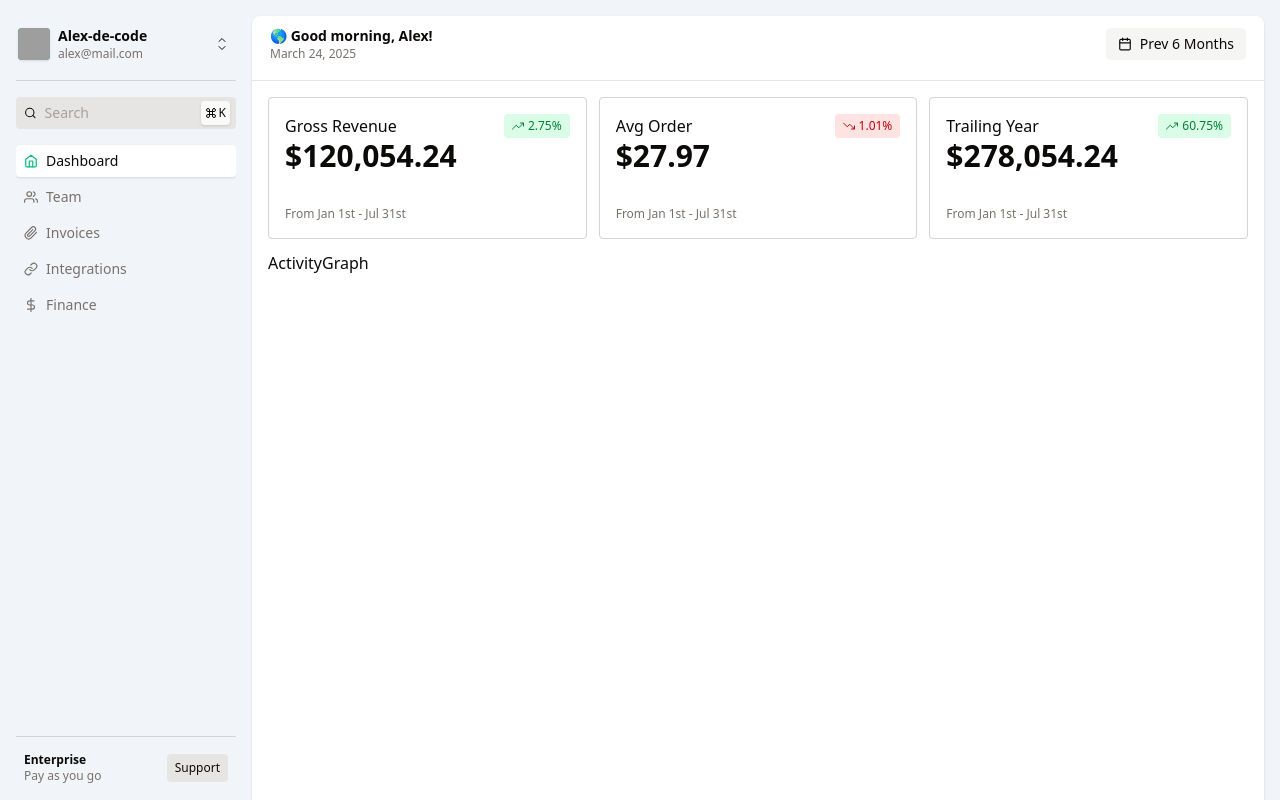
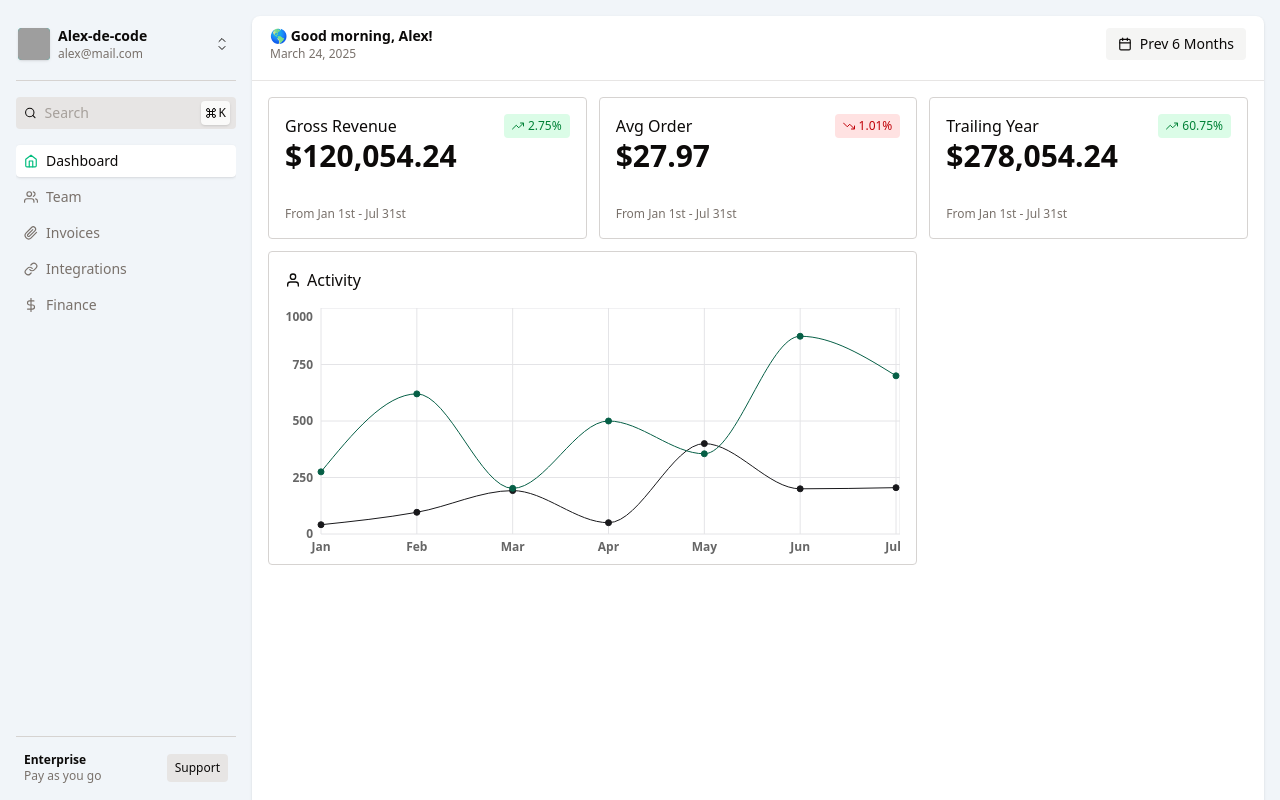
Before and after one commit to Alex-de-code/admin-dashboard-1, a React (Vite) app: page / in a window 1280 px wide. Shown: the top 800 px of the page. Built offline with nearby package versions, Linux system fonts and the light colour scheme; grey boxes are pictures that could not be loaded.

Commit message:
installed recharts + bimplemented line chart graph

```diff
--- a/package.json
+++ b/package.json
@@ -17,6 +17,7 @@
     "react": "^19.0.0",
     "react-dom": "^19.0.0",
     "react-icons": "^5.5.0",
+    "recharts": "^2.15.1",
     "tailwindcss": "^4.0.15"
   },
   "devDependencies": {
--- a/src/components/Dashboard/ActivityGraph.jsx
+++ b/src/components/Dashboard/ActivityGraph.jsx
@@ -1,7 +1,112 @@
-import React from "react";
+"use client";
+
+import React, { PureComponent } from "react";
+import { FiUser } from "react-icons/fi";
+import {
+  XAxis,
+  YAxis,
+  Tooltip,
+  ResponsiveContainer,
+  CartesianGrid,
+  Line,
+  LineChart,
+} from "recharts";
+
+const data = [
+  {
+    name: "Jan",
+    Returning: 275,
+    New: 41,
+  },
+  {
+    name: "Feb",
+    Returning: 620,
+    New: 96,
+  },
+  {
+    name: "Mar",
+    Returning: 202,
+    New: 192,
+  },
+  {
+    name: "Apr",
+    Returning: 500,
+    New: 50,
+  },
+  {
+    name: "May",
+    Returning: 355,
+    New: 400,
+  },
+  {
+    name: "Jun",
+    Returning: 875,
+    New: 200,
+  },
+  {
+    name: "Jul",
+    Returning: 700,
+    New: 205,
+  },
+];
 
 const ActivityGraph = () => {
-  return <div>ActivityGraph</div>;
+  return (
+    <div className="col-span-8 overflow-hidden rounded border border-stone-300">
+      <div className="p-4">
+        <h3 className="flex items-center gap-1.5 font-medium">
+          <FiUser /> Activity
+        </h3>
+      </div>
+      {/* TODO: our graph */}
+      <div className="h-64 px-4">
+        {/* this uses html canvas under the hood */}
+        <ResponsiveContainer width="100%" height="100%">
+          <LineChart
+            width={500}
+            height={400}
+            data={data}
+            margin={{
+              top: 0,
+              right: 0,
+              left: -24,
+              bottom: 0,
+            }}
+          >
+            <CartesianGrid stroke="#e4e4e7" />
+            <XAxis
+              dataKey="name"
+              axisLine={false}
+              tickLine={false}
+              className="text-xs font-bold"
+              padding={{ right: 4 }}
+            />
+            <YAxis
+              className="text-xs font-bold"
+              axisLine={false}
+              tickLine={false}
+            />
+            <Tooltip
+              wrapperClassName="text-sm rounded"
+              labelClassName="text-xs text-stone-500"
+            />
+            <Line
+              type="monotone"
+              dataKey="New"
+              stroke="#18181b"
+              fill="#18181b"
+            />
+            <Line
+              type="monotone"
+              dataKey="Returning"
+              stroke="#065F46"
+              fill="#065F46"
+            />
+          </LineChart>
+        </ResponsiveContainer>
+      </div>
+    </div>
+  );
 };
 
 export default ActivityGraph;
```
Also changed, not shown: 1 other file (tests, documents, lock files or other folders).
